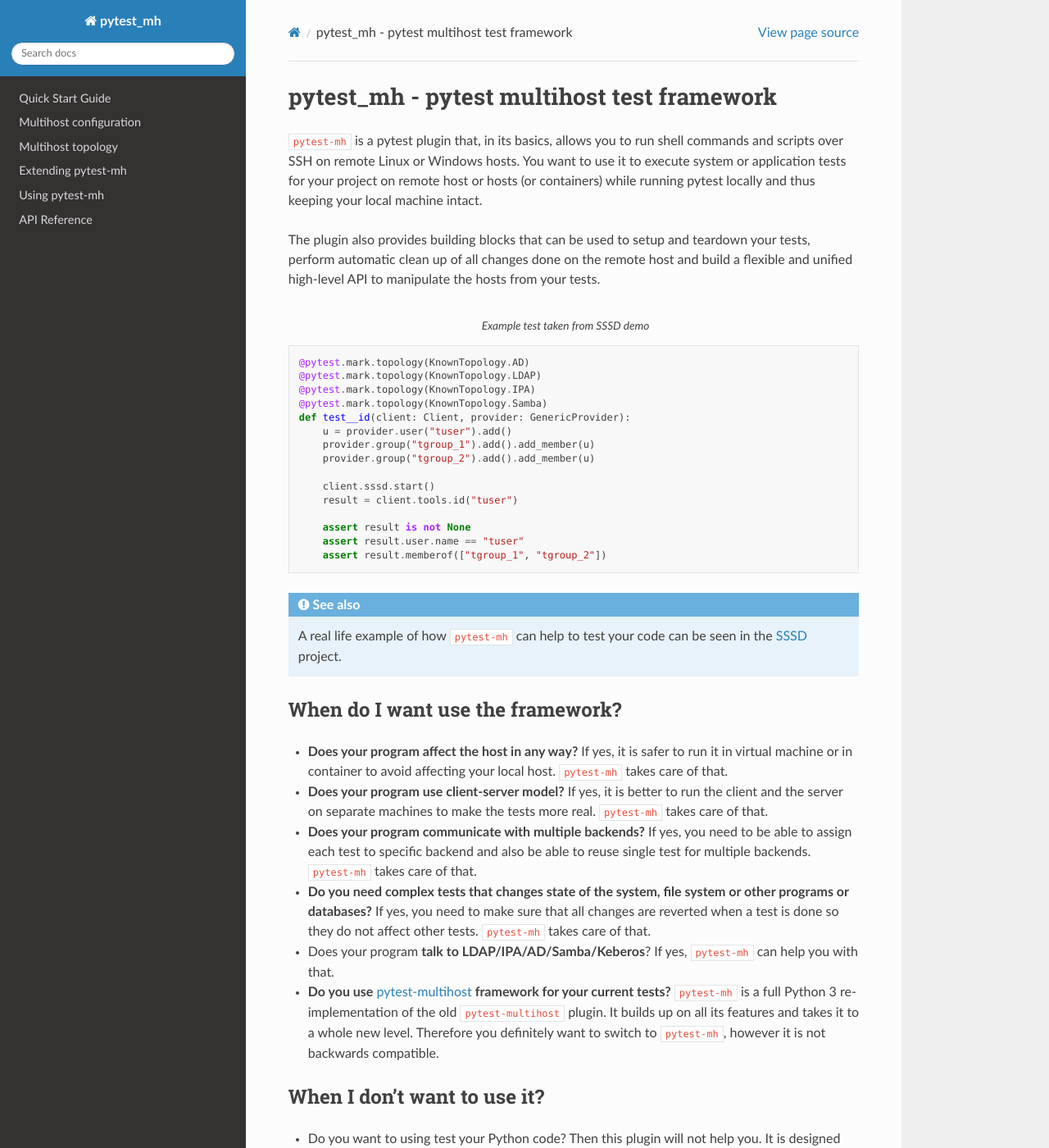
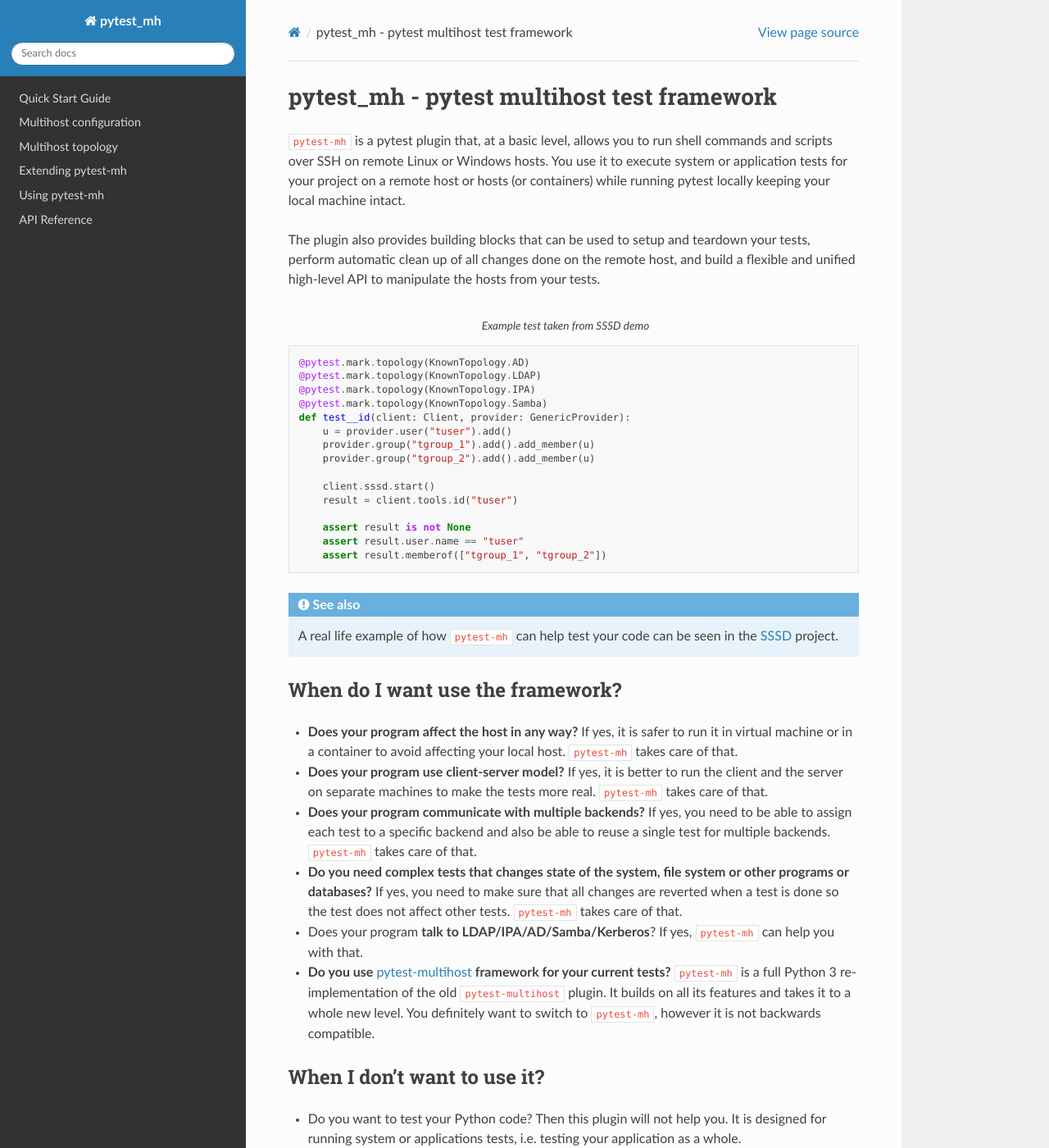
Before and after one commit to next-actions/pytest-mh, a Sphinx documentation site: the page built from docs/index.rst, in a window 1280 px wide and 1400 px high. Shown: the whole window at 82% size. Built offline with Sphinx 7.4.7 and the Read the Docs theme 2.0.0, drawn with Linux system fonts in a browser that asks for light colours; some of the changed text lies outside the part shown.

Commit message:
docs: native speaker review changes

```diff
--- a/docs/index.rst
+++ b/docs/index.rst
@@ -1,14 +1,13 @@
 pytest_mh - pytest multihost test framework
 ###########################################
 
-``pytest-mh`` is a pytest plugin that, in its basics, allows you to run shell
-commands and scripts over SSH on remote Linux or Windows hosts. You want to use
-it to execute system or application tests for your project on remote host or
-hosts (or containers) while running pytest locally and thus keeping your local
-machine intact.
+``pytest-mh`` is a pytest plugin that, at a basic level, allows you to run shell
+commands and scripts over SSH on remote Linux or Windows hosts. You use it to
+execute system or application tests for your project on a remote host or hosts
+(or containers) while running pytest locally keeping your local machine intact.
 
 The plugin also provides building blocks that can be used to setup and teardown
-your tests, perform automatic clean up of all changes done on the remote host
+your tests, perform automatic clean up of all changes done on the remote host,
 and build a flexible and unified high-level API to manipulate the hosts from
 your tests.
 
@@ -33,7 +32,7 @@
 
 .. seealso::
 
-    A real life example of how ``pytest-mh`` can help to test your code can be
+    A real life example of how ``pytest-mh`` can help test your code can be
     seen in the `SSSD
     <https://github.com/SSSD/sssd/tree/master/src/tests/system>`__ project.
 
@@ -41,31 +40,31 @@
 *********************************
 
 * **Does your program affect the host in any way?** If yes, it is safer to run it in
-  virtual machine or in container to avoid affecting your local host.
+  virtual machine or in a container to avoid affecting your local host.
   ``pytest-mh`` takes care of that.
 * **Does your program use client-server model?** If yes, it is better to run the
   client and the server on separate machines to make the tests more real.
   ``pytest-mh`` takes care of that.
 * **Does your program communicate with multiple backends?** If yes, you need to
-  be able to assign each test to specific backend and also be able to reuse
+  be able to assign each test to a specific backend and also be able to reuse a
   single test for multiple backends. ``pytest-mh`` takes care of that.
 * **Do you need complex tests that changes state of the system, file system or
   other programs or databases?** If yes, you need to make sure that all changes
-  are reverted when a test is done so they do not affect other tests.
+  are reverted when a test is done so the test does not affect other tests.
   ``pytest-mh`` takes care of that.
-* Does your program **talk to LDAP/IPA/AD/Samba/Keberos**? If yes, ``pytest-mh``
+* Does your program **talk to LDAP/IPA/AD/Samba/Kerberos**? If yes, ``pytest-mh``
   can help you with that.
 * **Do you use** `pytest-multihost
   <https://pypi.org/project/pytest-multihost/>`__ **framework for your current
   tests?** ``pytest-mh`` is a full Python 3 re-implementation of the old
-  ``pytest-multihost`` plugin. It builds up on all its features and takes it to
-  a whole new level. Therefore you definitely want to switch to ``pytest-mh``,
+  ``pytest-multihost`` plugin. It builds on all its features and takes it to
+  a whole new level. You definitely want to switch to ``pytest-mh``,
   however it is not backwards compatible.
 
 When I don't want to use it?
 ****************************
 
-* Do you want to using test your Python code? Then this plugin will not help
+* Do you want to test your Python code? Then this plugin will not help
   you. It is designed for running system or applications tests, i.e. testing
   your application as a whole.
 
```
Also changed, not shown: other parts of docs/index.rst (+4 -4 lines), docs/classes.rst (+9 -9 lines), docs/config.rst (+5 -5 lines), docs/pytest.rst (+7 -7 lines), docs/quick-start.rst (+12 -12 lines), docs/topology.rst (+14 -14 lines), readme.md (+5 -6 lines).
